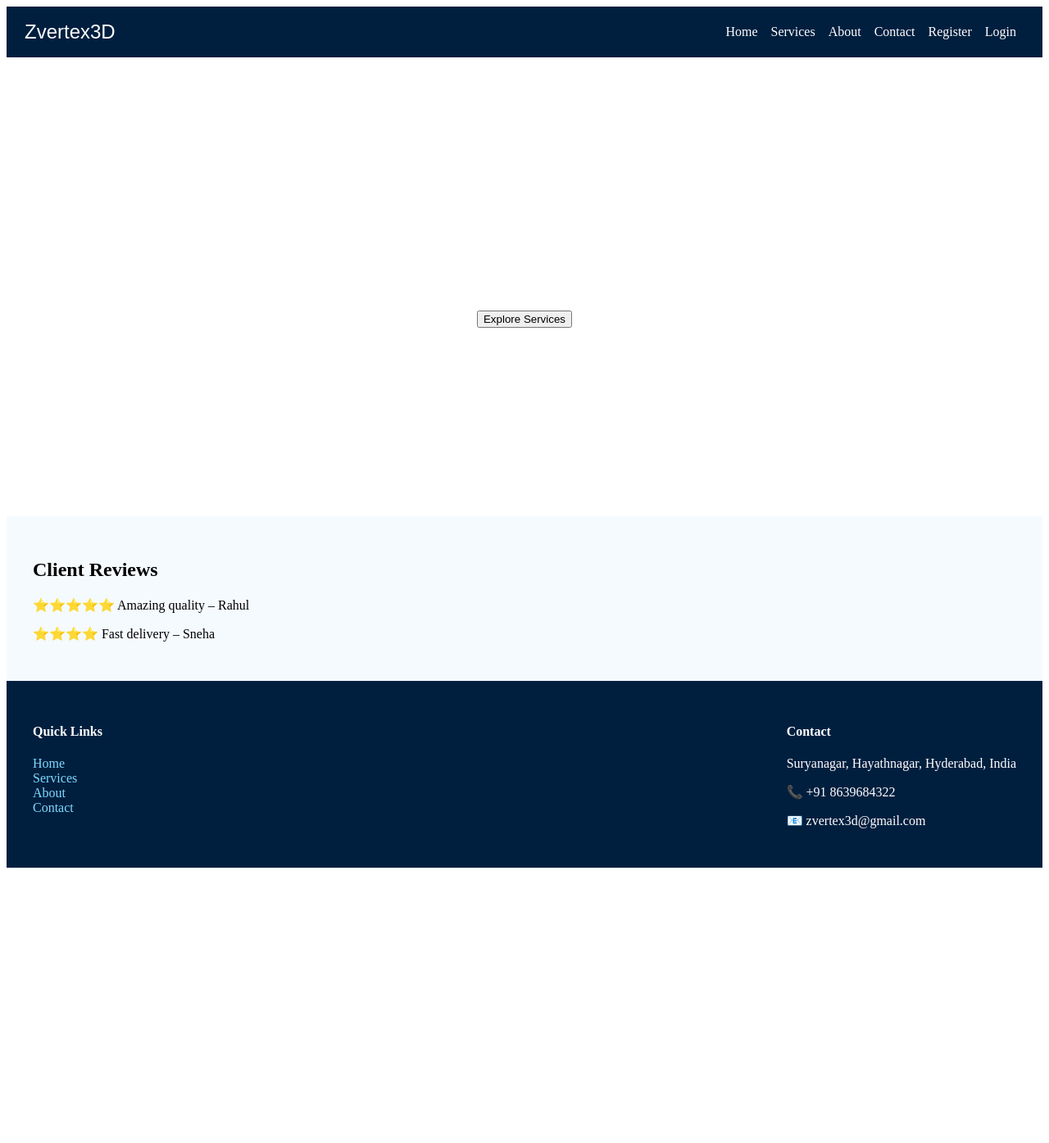
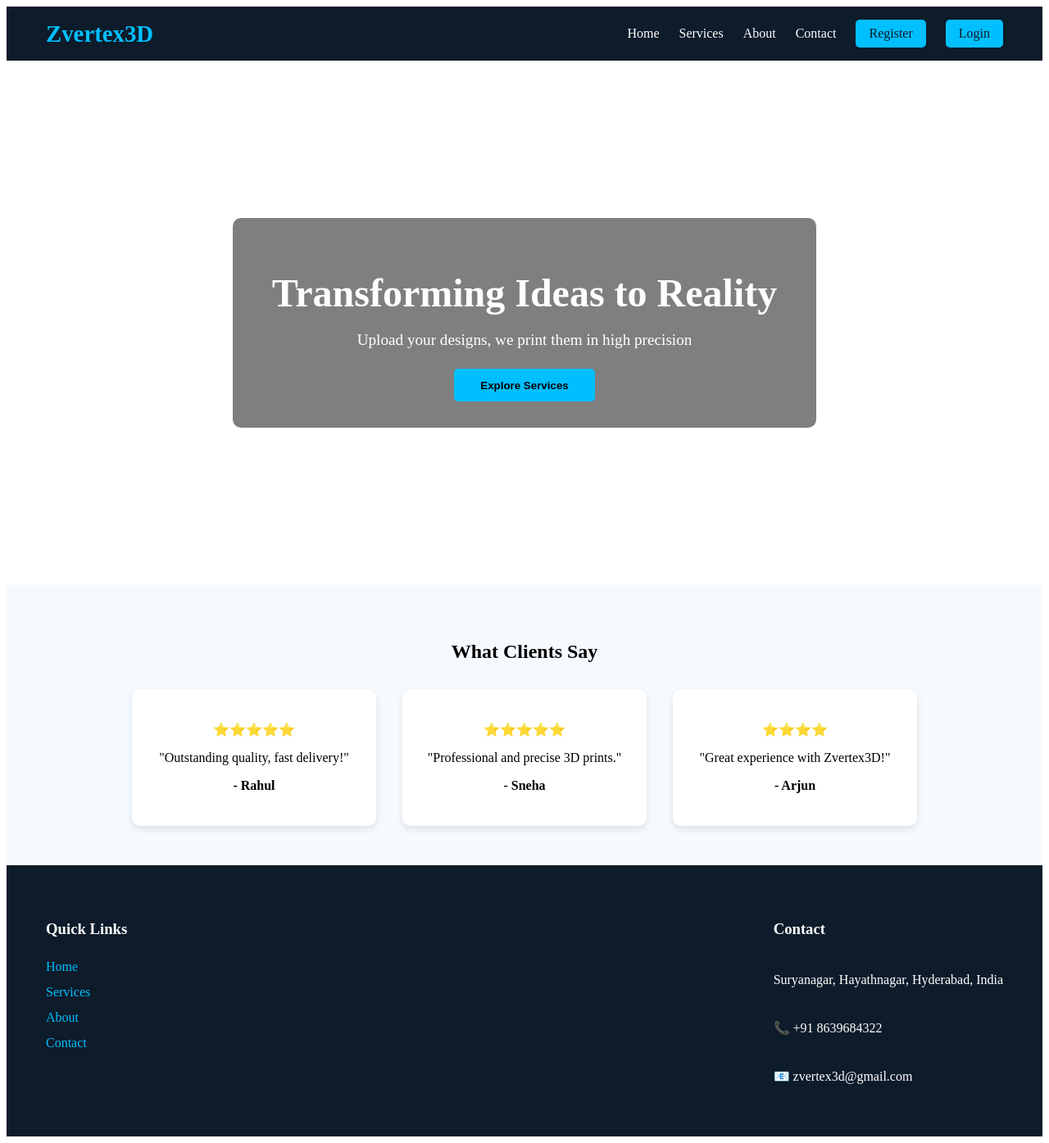
Before and after one commit to zvertex3d/zvertex3d, a React (Create React App) app in the folder client/: page / in a window 1280 px wide. Shown: the whole page at 82% size. Before the commit the page ends 1067 px from the top, so only its background shows below. Built offline with nearby package versions, Linux system fonts and the light colour scheme; no server answers.

Commit message:
added all pages with colors and all

```diff
--- a/client/src/components/Footer.js
+++ b/client/src/components/Footer.js
@@ -3,15 +3,15 @@ import { Link } from "react-router-dom";
 export default function Footer() {
   return (
     <footer style={footer}>
-      <div>
-        <h4>Quick Links</h4>
-        <Link to="/" style={link}>Home</Link><br/>
-        <Link to="/services" style={link}>Services</Link><br/>
-        <Link to="/about" style={link}>About</Link><br/>
+      <div style={left}>
+        <h3>Quick Links</h3>
+        <Link to="/" style={link}>Home</Link>
+        <Link to="/services" style={link}>Services</Link>
+        <Link to="/about" style={link}>About</Link>
         <Link to="/contact" style={link}>Contact</Link>
       </div>
-      <div>
-        <h4>Contact</h4>
+      <div style={right}>
+        <h3>Contact</h3>
         <p>Suryanagar, Hayathnagar, Hyderabad, India</p>
         <p>📞 +91 8639684322</p>
         <p>📧 zvertex3d@gmail.com</p>
@@ -21,10 +21,14 @@ export default function Footer() {
 }
 
 const footer = {
-  background: "#001f3f",
+  display: "flex",
+  justifyContent: "space-between",
+  background: "#0D1B2A",
   color: "#fff",
-  padding: "2rem",
-  display: "flex",
-  justifyContent: "space-between"
+  padding: "3rem",
+  flexWrap: "wrap"
 };
-const link = { color: "#7FDBFF", textDecoration: "none" };
+
+const left = { display: "flex", flexDirection: "column", gap: "0.5rem" };
+const right = { display: "flex", flexDirection: "column", gap: "0.5rem" };
+const link = { color: "#00BFFF", textDecoration: "none", marginBottom: "0.3rem" };
--- a/client/src/components/Navbar.js
+++ b/client/src/components/Navbar.js
@@ -3,29 +3,55 @@ import { Link } from "react-router-dom";
 export default function Navbar() {
   return (
     <nav style={nav}>
-      <button style={logoBtn}>
-        <Link to="/" style={{ color: "#fff", textDecoration: "none" }}>
-          Zvertex3D
-        </Link>
-      </button>
-      <div>
+      <Link to="/" style={logo}>Zvertex3D</Link>
+      <div style={navLinks}>
         <Link to="/" style={link}>Home</Link>
         <Link to="/services" style={link}>Services</Link>
         <Link to="/about" style={link}>About</Link>
         <Link to="/contact" style={link}>Contact</Link>
-        <Link to="/signup" style={link}>Register</Link>
-        <Link to="/login" style={link}>Login</Link>
+        <Link to="/signup" style={linkBtn}>Register</Link>
+        <Link to="/login" style={linkBtn}>Login</Link>
       </div>
     </nav>
   );
 }
 
 const nav = {
-  background: "#001f3f",
-  padding: "1rem",
   display: "flex",
   justifyContent: "space-between",
-  alignItems: "center"
+  alignItems: "center",
+  padding: "1rem 3rem",
+  background: "#0D1B2A",
+  color: "#fff",
+  position: "sticky",
+  top: 0,
+  zIndex: 1000,
 };
-const link = { color: "#fff", marginRight: "1rem", textDecoration: "none" };
-const logoBtn = { background: "transparent", border: "none", fontSize: "1.5rem" };
+
+const logo = {
+  color: "#00BFFF",
+  fontSize: "1.8rem",
+  fontWeight: "700",
+  textDecoration: "none",
+};
+
+const navLinks = {
+  display: "flex",
+  alignItems: "center",
+  gap: "1.5rem"
+};
+
+const link = {
+  color: "#fff",
+  textDecoration: "none",
+  fontWeight: "500",
+  transition: "0.3s",
+};
+
+const linkBtn = {
+  ...link,
+  padding: "0.5rem 1rem",
+  borderRadius: "5px",
+  background: "#00BFFF",
+  color: "#0D1B2A",
+};
--- a/client/src/pages/About.js
+++ b/client/src/pages/About.js
@@ -1,10 +1,12 @@
 export default function About() {
   return (
-    <div style={{ padding:"2rem" }}>
-      <h1>About Zvertex3D</h1>
-      <p>
-        Established on Oct 05, 2022 in Hyderabad. Our goal is to become a complete
-        3D printing hub where any manufacturing is possible just by uploading designs.
+    <div style={{ padding:"3rem", background:"#fff", color:"#0D1B2A" }}>
+      <h1 style={{ textAlign:"center", marginBottom:"1.5rem" }}>About Zvertex3D</h1>
+      <p style={{ fontSize:"1.1rem", lineHeight:"1.8" }}>
+        Zvertex3D was established on October 5, 2022 in Hyderabad. Our mission is to provide high-quality 3D printing, scanning, and manufacturing solutions to clients worldwide.
+      </p>
+      <p style={{ fontSize:"1.1rem", lineHeight:"1.8", marginTop:"1rem" }}>
+        Our future goal is to create a global 3D printing hub where all types of manufacturing – industrial, medical, educational – are accessible with just a click, using different materials and sizes.
       </p>
     </div>
   );
--- a/client/src/pages/Contact.js
+++ b/client/src/pages/Contact.js
@@ -1,15 +1,23 @@
 export default function Contact() {
   return (
-    <div style={{ padding:"2rem" }}>
-      <h1>Contact Us</h1>
+    <div style={{ padding:"3rem", background:"#F5FAFF" }}>
+      <h1 style={{ textAlign:"center", marginBottom:"2rem" }}>Contact Us</h1>
+      <div style={{ display:"flex", justifyContent:"center" }}>
         <iframe
           title="map"
           src="https://maps.google.com/maps?q=Suryanagar,Hayathnagar,Hyderabad&t=&z=13&ie=UTF8&iwloc=&output=embed"
-        width="100%"
-        height="300"
+          width="600"
+          height="400"
+          style={{ border:0, borderRadius:"10px" }}
+          allowFullScreen=""
+          loading="lazy"
         />
+      </div>
+      <div style={{ textAlign:"center", marginTop:"2rem" }}>
         <p>📞 +91 8639684322</p>
         <p>📧 zvertex3d@gmail.com</p>
+        <p>📍 Suryanagar, Hayathnagar, Hyderabad, India</p>
+      </div>
     </div>
   );
 }
--- a/client/src/pages/Home.js
+++ b/client/src/pages/Home.js
@@ -1,29 +1,99 @@
 import { useNavigate } from "react-router-dom";
 import { useState, useEffect } from "react";
 
-const images = ["/hero.jpg", "/hero.jpg", "/hero.jpg"];
+const slides = [
+  "/hero.jpg",
+  "/hero.jpg",
+  "/hero.jpg"
+];
+
+const reviews = [
+  { name: "Rahul", text: "Outstanding quality, fast delivery!", rating: 5 },
+  { name: "Sneha", text: "Professional and precise 3D prints.", rating: 5 },
+  { name: "Arjun", text: "Great experience with Zvertex3D!", rating: 4 }
+];
 
 export default function Home() {
   const navigate = useNavigate();
   const [i, setI] = useState(0);
 
   useEffect(() => {
-    const t = setInterval(() => setI((i + 1) % images.length), 3000);
+    const t = setInterval(() => setI((prev) => (prev + 1) % slides.length), 4000);
     return () => clearInterval(t);
-  }, [i]);
+  }, []);
 
   return (
     <div>
-      <div style={{ background:`url('${images[i]}') center/cover`, height:"70vh", color:"#fff", display:"flex", flexDirection:"column", justifyContent:"center", alignItems:"center" }}>
-        <h1>Upload your design. We print it.</h1>
-        <button onClick={() => navigate("/services")}>Explore Services</button>
+      {/* Hero Section */}
+      <div style={{ ...hero, backgroundImage:`url(${slides[i]})` }}>
+        <div style={overlay}>
+          <h1 style={{ fontSize:"3rem", marginBottom:"1rem" }}>Transforming Ideas to Reality</h1>
+          <p style={{ fontSize:"1.2rem", marginBottom:"1.5rem" }}>Upload your designs, we print them in high precision</p>
+          <button style={btn} onClick={()=>navigate("/services")}>Explore Services</button>
+        </div>
       </div>
 
-      <div style={{ padding:"2rem", background:"#f5faff" }}>
-        <h2>Client Reviews</h2>
-        <p>⭐️⭐️⭐️⭐️⭐️ Amazing quality – Rahul</p>
-        <p>⭐️⭐️⭐️⭐️ Fast delivery – Sneha</p>
+      {/* Reviews */}
+      <div style={reviewsSection}>
+        <h2>What Clients Say</h2>
+        <div style={reviewGrid}>
+          {reviews.map((r,idx)=>(
+            <div key={idx} style={reviewCard}>
+              <p>{'⭐️'.repeat(r.rating)}</p>
+              <p>"{r.text}"</p>
+              <p><b>- {r.name}</b></p>
+            </div>
+          ))}
+        </div>
       </div>
     </div>
   );
 }
+
+const hero = {
+  height: "80vh",
+  backgroundSize: "cover",
+  backgroundPosition: "center",
+  display: "flex",
+  justifyContent: "center",
+  alignItems: "center",
+};
+
+const overlay = {
+  backgroundColor: "rgba(0,0,0,0.5)",
+  color: "#fff",
+  padding: "2rem 3rem",
+  borderRadius: "10px",
+  textAlign: "center"
+};
+
+const btn = {
+  padding: "0.8rem 2rem",
+  backgroundColor: "#00BFFF",
+  border: "none",
+  borderRadius: "5px",
+  fontWeight: "600",
+  cursor: "pointer"
+};
+
+const reviewsSection = {
+  background: "#F5FAFF",
+  padding: "3rem",
+  textAlign: "center"
+};
+
+const reviewGrid = {
+  display: "flex",
+  justifyContent: "center",
+  gap: "2rem",
+  marginTop: "2rem",
+  flexWrap: "wrap"
+};
+
+const reviewCard = {
+  background: "#fff",
+  padding: "1.5rem",
+  borderRadius: "10px",
+  width: "250px",
+  boxShadow: "0 4px 8px rgba(0,0,0,0.1)"
+};
--- a/client/src/pages/Services.js
+++ b/client/src/pages/Services.js
@@ -1,13 +1,37 @@
 export default function Services() {
+  const services = [
+    { title:"3D Printing", desc:"High-quality, precise prints for all materials.", img:"/hero.jpg" },
+    { title:"3D Scanning & Reverse Engineering", desc:"Scan objects and recreate 3D models accurately.", img:"/hero.jpg" },
+    { title:"Sculpting & Design", desc:"Creative 3D designs and sculpting services.", img:"/hero.jpg" },
+    { title:"Manufacturing", desc:"Industrial, Educational, and Medical applications.", img:"/hero.jpg" }
+  ];
+
   return (
-    <div style={{ padding:"2rem" }}>
-      <h1>Our Services</h1>
-      <ul>
-        <li>3D Printing</li>
-        <li>3D Scanning & Reverse Engineering</li>
-        <li>Sculpting & Design</li>
-        <li>Manufacturing – Industrial, Educational, Medical</li>
-      </ul>
+    <div style={{ padding:"3rem", background:"#F5FAFF" }}>
+      <h1 style={{ textAlign:"center", marginBottom:"2rem" }}>Our Services</h1>
+      <div style={grid}>
+        {services.map((s,idx)=>(
+          <div key={idx} style={card}>
+            <img src={s.img} alt={s.title} style={{ width:"100%", borderRadius:"10px" }}/>
+            <h3>{s.title}</h3>
+            <p>{s.desc}</p>
+          </div>
+        ))}
+      </div>
     </div>
   );
 }
+
+const grid = {
+  display: "grid",
+  gridTemplateColumns: "repeat(auto-fit, minmax(250px, 1fr))",
+  gap: "2rem"
+};
+
+const card = {
+  background:"#fff",
+  padding:"1rem",
+  borderRadius:"10px",
+  textAlign:"center",
+  boxShadow: "0 4px 12px rgba(0,0,0,0.1)"
+};
--- a/client/src/pages/Signup.js
+++ b/client/src/pages/Signup.js
@@ -8,12 +8,43 @@ export default function Signup() {
     api.post("/auth/signup",form).then(()=>alert("Registered"));
   };
   return (
-    <div>
-      <input placeholder="Name" onChange={e=>set({...form,name:e.target.value})}/>
-      <input placeholder="Email*" required onChange={e=>set({...form,email:e.target.value})}/>
-      <input placeholder="Phone*" required onChange={e=>set({...form,phone:e.target.value})}/>
-      <input type="password" placeholder="Password" onChange={e=>set({...form,password:e.target.value})}/>
-      <button onClick={submit}>Signup</button>
+    <div style={container}>
+      <h1>Register</h1>
+      <input placeholder="Name" onChange={e=>set({...form,name:e.target.value})} style={input}/>
+      <input placeholder="Email*" required onChange={e=>set({...form,email:e.target.value})} style={input}/>
+      <input placeholder="Phone*" required onChange={e=>set({...form,phone:e.target.value})} style={input}/>
+      <input type="password" placeholder="Password" onChange={e=>set({...form,password:e.target.value})} style={input}/>
+      <button onClick={submit} style={btn}>Signup</button>
     </div>
   );
 }
+
+const container = {
+  maxWidth:"400px",
+  margin:"3rem auto",
+  padding:"2rem",
+  background:"#fff",
+  borderRadius:"10px",
+  boxShadow:"0 4px 12px rgba(0,0,0,0.1)",
+  display:"flex",
+  flexDirection:"column",
+  gap:"1rem",
+  textAlign:"center"
+};
+
+const input = {
+  padding:"0.8rem",
+  borderRadius:"5px",
+  border:"1px solid #ccc",
+  width:"100%",
+};
+
+const btn = {
+  padding:"0.8rem",
+  borderRadius:"5px",
+  border:"none",
+  background:"#00BFFF",
+  color:"#fff",
+  fontWeight:"600",
+  cursor:"pointer"
+};
```
Lines whose indentation alone changed are shown as unchanged.
